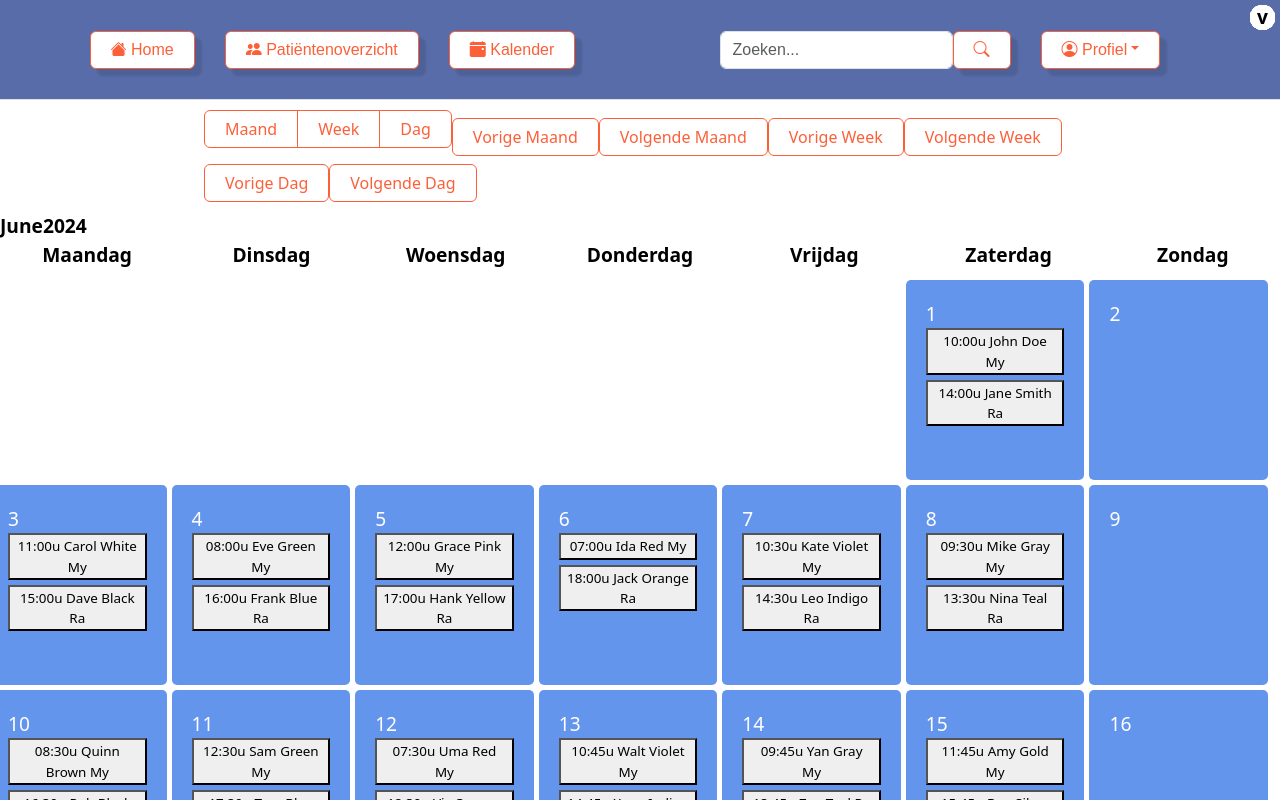
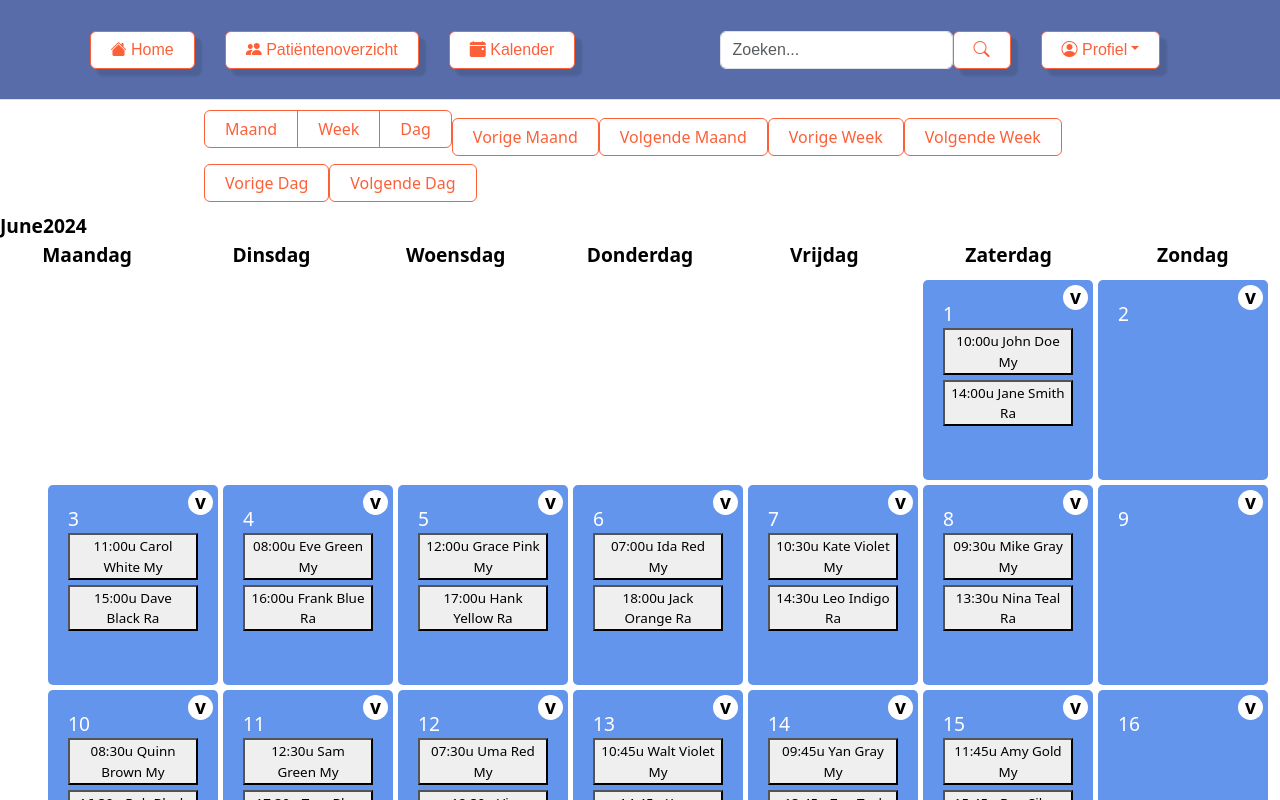
Before and after one commit to ZuydUniversity/B2C6_B2A_Frontend, a React (Vite) app: page /kalender in a window 1280 px wide. Shown: the top 800 px of the page. Built offline with nearby package versions, Linux system fonts and the light colour scheme.

Commit message:
calender grid changes margin padding

```diff
--- a/src/styling/Kalender.css
+++ b/src/styling/Kalender.css
@@ -21,7 +21,6 @@
     background-color: lightsteelblue;
 }
 
-
 .calendar-grid-container {
     display: flex;
     flex-direction: column;
@@ -29,7 +28,6 @@
     align-items: center;
     height: calc(100vh + 400px);
     width: 130%;
-    margin-left: -30%;
 }
 
 .button-container {
@@ -69,6 +67,7 @@
     gap: 5px;
     width: 100%;
     max-width: 1400px;
+    padding-left: 60px;
 }
 
 .grid-item {
@@ -81,6 +80,7 @@
     border-radius: 5px;
     padding: 20px;
     font-size: 1.2em;
+    position: relative;
 }
 
 .days-of-week {
@@ -101,8 +101,6 @@
     color: black;
 }
 
-
-
 .rounded-square {
     position: fixed;
     top: 50%;
@@ -112,14 +110,17 @@
     width: auto;
     height: auto;
     max-height: 80%;
-    background-color: rgb(50, 107, 211);
+    color: white;
+    background-color: rgb(59, 107, 197);
     border-radius: 20px;
     z-index: 1000;
     overflow: hidden;
+    padding-left: 5px;
+    padding-right: 5px;
 }
 
 .month-year-container {
-   display: flex;
+    display: flex;
     text-align: center;
     margin-top: 10px;
     flex-direction: row;
@@ -138,12 +139,12 @@
 }
 
 .week-view-item {
-  height: 1000px;
+    height: 1000px;
 }
 
 .day-view-item {
-  height: 1000px;
-  width: 800px;
+    height: 1000px;
+    width: 800px;
 }
 
 .small-button {
```
